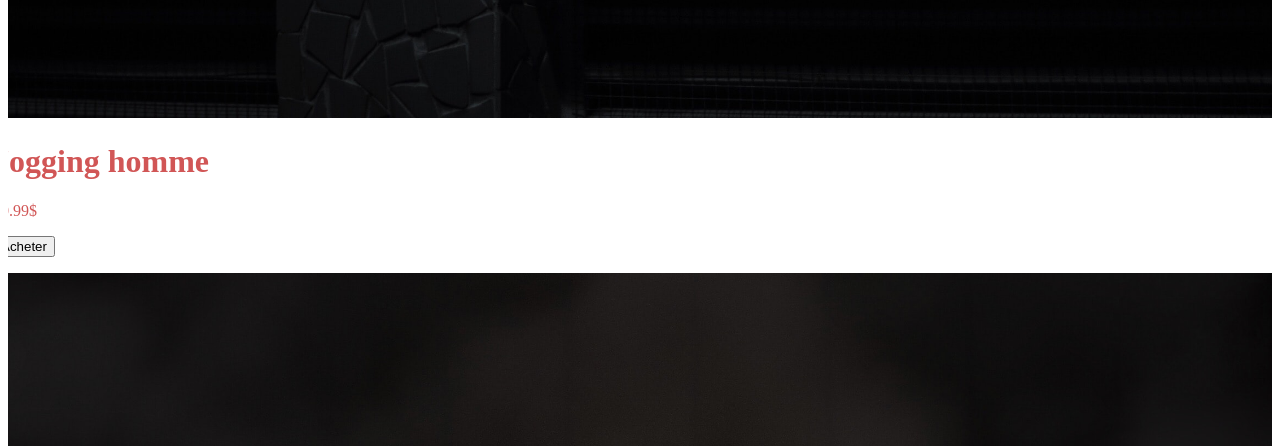
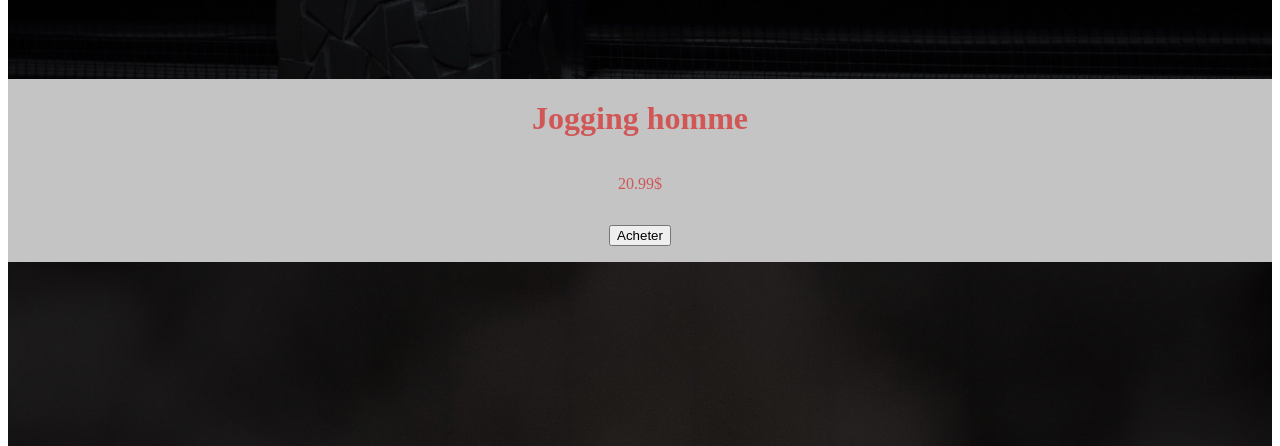
Before and after one commit to hugoassuncaorodrigues/projet_annuel_esgi, a PHP site: page /View/produits.view.php in a window 1280 px wide. Shown: the part 1920-2366 px from the top of the page. Run offline with PHP 8.4, Linux system fonts and the light colour scheme; style sheets or scripts are compiled from the project's sources.

Commit message:
update between css and html

```diff
--- a/framework/src/scss/components/_etiquetteProduit.scss
+++ b/framework/src/scss/components/_etiquetteProduit.scss
@@ -9,6 +9,11 @@
 
 }
 
+.containerFront{
+    display:flex;
+    flex-wrap: wrap;
+    justify-content: space-around;
+}
 .etiquetteProduit .valide{
     text-align: center;
     background-color: #7d7d7d;
--- a/www/View/produits.view.php
+++ b/www/View/produits.view.php
@@ -10,7 +10,7 @@
 
 <body>
     <header>
-        <nav>
+        <nav class="frontHeader">
             <div class="dropdown">
                 <button class="dropbtn">Catégorie
                     <i class="fa fa-caret-down"></i>
@@ -27,74 +27,74 @@
         </nav>
     </header>
 	<div class="grid">
-		<div class="container">
+		<div class="container containerFront">
             <div class="row">
-                <div>
+                <div class="etiquetteProduit">
                     <img src="../dist/images/produits/daniel-ramos.jpg" alt="Denim Jeans" style="max-width:100%">
                     <h1>Jogging homme</h1>
                     <p>20.99$</p>
-                    <p><button>Acheter</button></p>
+                    <p class="valide"><button>Acheter</button></p>
                 </div>
 
-                <div>
+                <div class="etiquetteProduit">
                     <img src="../dist/images/produits/daniel-ramos.jpg"  alt="Denim Jeans" style="max-width:100%">
                     <h1>Jogging homme</h1>
                     <p>20.99$</p>
-                    <p><button>Acheter</button></p>
+                    <p class="valide"><button>Acheter</button></p>
                 </div>
 
-                <div>
+                <div class="etiquetteProduit">
                     <img src="../dist/images/produits/daniel-ramos.jpg"  alt="Denim Jeans" style="max-width:100%">
                     <h1>Jogging homme</h1>
                     <p>20.99$</p>
-                    <p><button>Acheter</button></p>
+                    <p class="valide"><button>Acheter</button></p>
                 </div>
 
-                <div>
+                <div class="etiquetteProduit">
                     <img src="../dist/images/produits/daniel-ramos.jpg"  alt="Denim Jeans" style="max-width:100%">
                     <h1>Jogging homme</h1>
                     <p>20.99$</p>
-                    <p><button>Acheter</button></p>
+                    <p class="valide"><button>Acheter</button></p>
                 </div>
 
-                <div>
+                <div class="etiquetteProduit">
                     <img src="../dist/images/produits/daniel-ramos.jpg"  alt="Denim Jeans" style="max-width:100%">
                     <h1>Jogging homme</h1>
                     <p>20.99$</p>
-                    <p><button>Acheter</button></p>
+                    <p class="valide"><button>Acheter</button></p>
                 </div>
 
-                <div>
+                <div class="etiquetteProduit">
                     <img src="../dist/images/produits/daniel-ramos.jpg"  alt="Denim Jeans" style="max-width:100%">
                     <h1>Jogging homme</h1>
                     <p>20.99$</p>
-                    <p><button>Acheter</button></p>
+                    <p class="valide"><button>Acheter</button></p>
                 </div>
 
-                <div>
+                <div class="etiquetteProduit">
                     <img src="../dist/images/produits/daniel-ramos.jpg"  alt="Denim Jeans" style="max-width:100%">
                     <h1>Jogging homme</h1>
                     <p>20.99$</p>
-                    <p><button>Acheter</button></p>
+                    <p class="valide"><button>Acheter</button></p>
                 </div>
 
-                <div>
+                <div class="etiquetteProduit">
                     <img src="../dist/images/produits/daniel-ramos.jpg"  alt="Denim Jeans" style="max-width:100%">
                     <h1>Jogging homme</h1>
                     <p>20.99$</p>
-                    <p><button>Acheter</button></p>
+                    <p class="valide"><button>Acheter</button></p>
                 </div>
-                <div>
+                <div class="etiquetteProduit">
                     <img src="../dist/images/produits/daniel-ramos.jpg"  alt="Denim Jeans" style="max-width:100%">
                     <h1>Jogging homme</h1>
                     <p>20.99$</p>
-                    <p><button>Acheter</button></p>
+                    <p class="valide"><button>Acheter</button></p>
                 </div>
-                <div>
+                <div class="etiquetteProduit">
                     <img src="../dist/images/produits/daniel-ramos.jpg"  alt="Denim Jeans" style="max-width:100%">
                     <h1>Jogging homme</h1>
                     <p>20.99$</p>
-                    <p><button>Acheter</button></p>
+                    <p class="valide"><button>Acheter</button></p>
                 </div>
             </div>
 		</div>
```
